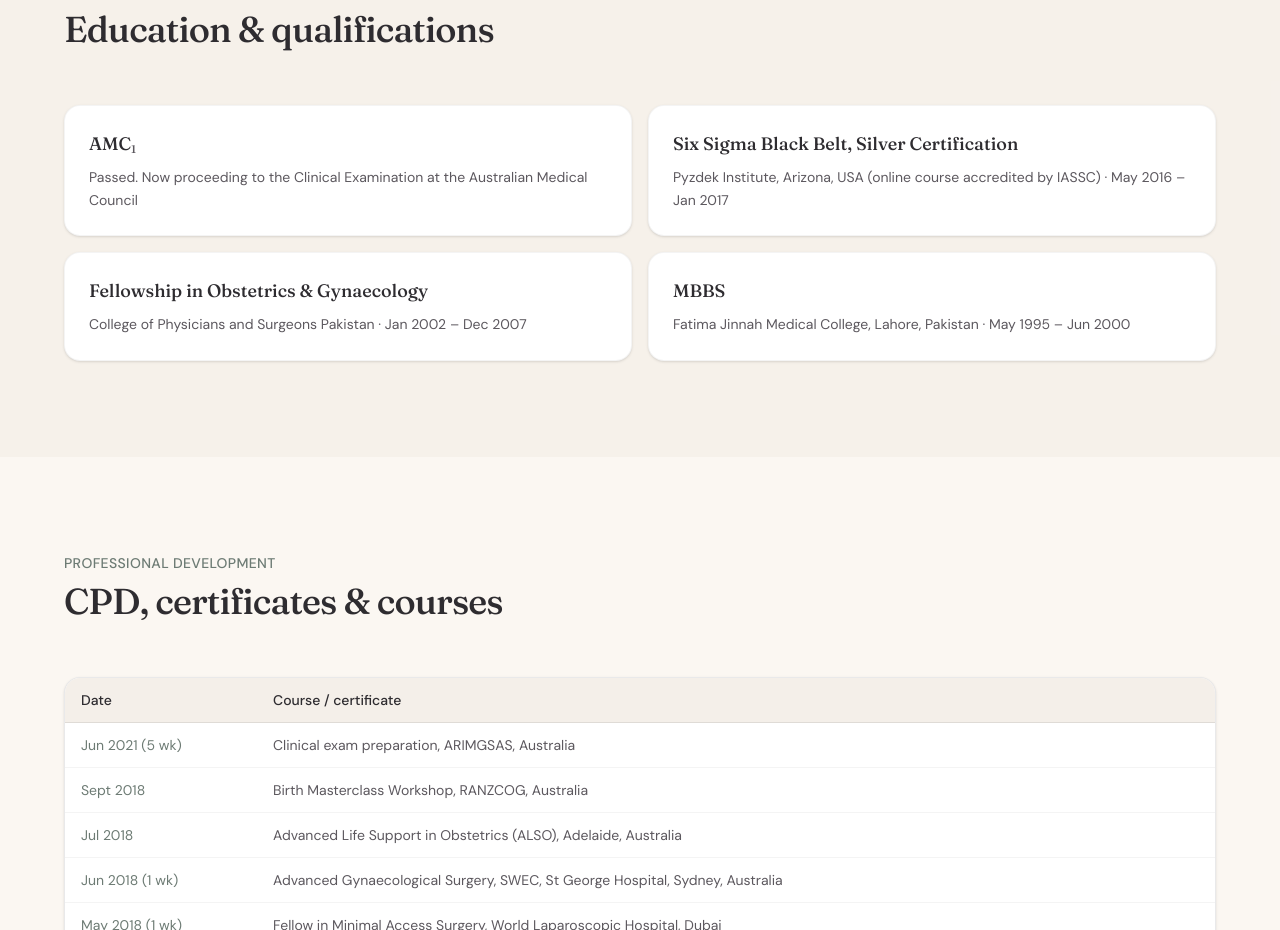
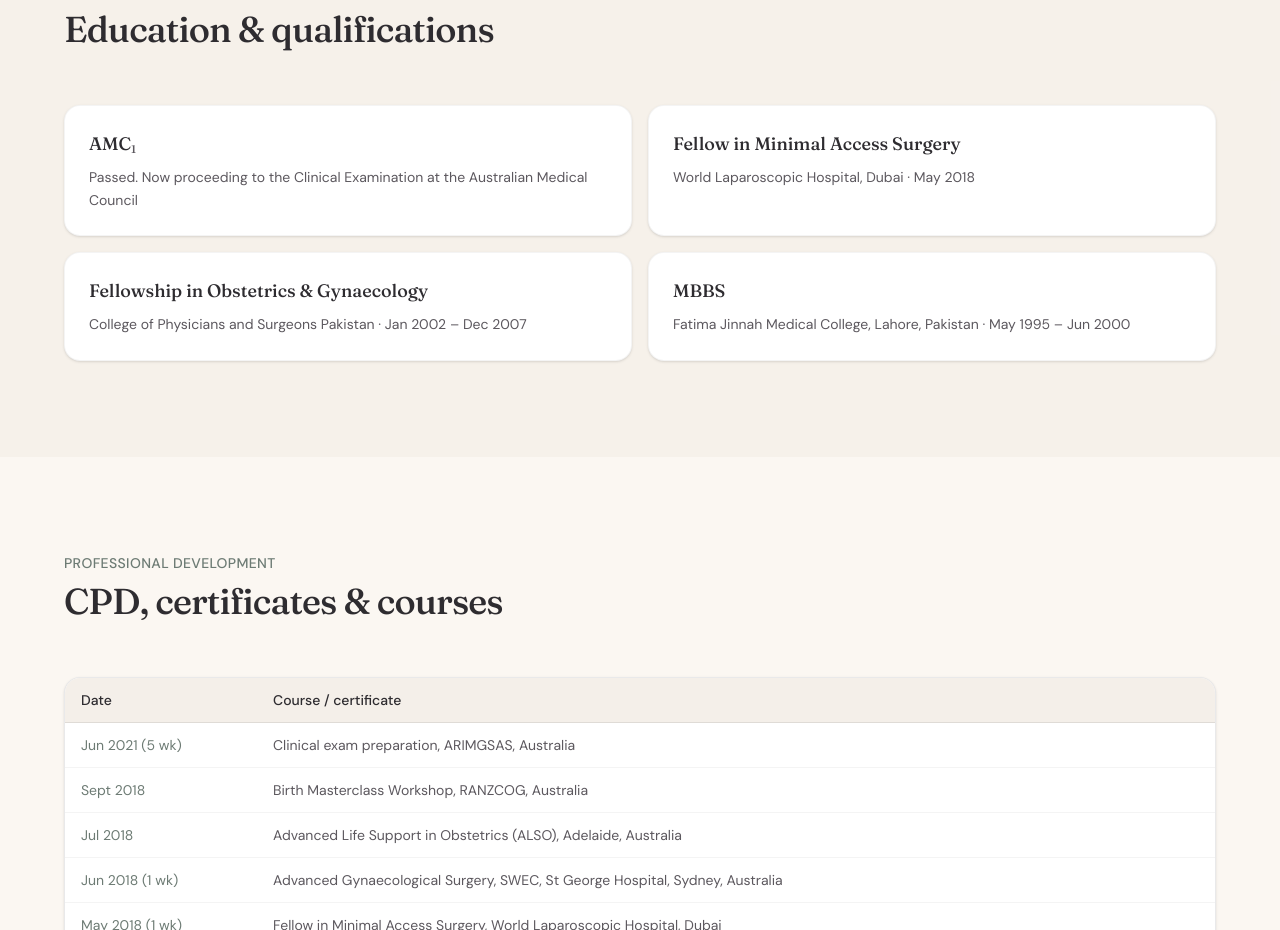
Before and after one commit to Ahmad-mukhtar07/Dr-Nasreen-Sial, a React (Vite) app: page / in a window 1280 px wide. Shown: the part 5762-6692 px from the top of the page. Built offline with nearby package versions, Linux system fonts and the light colour scheme.

Commit message:
Swapped black belt qualifiaction with minimal access surgery

```diff
--- a/src/content/siteContent.ts
+++ b/src/content/siteContent.ts
@@ -280,8 +280,8 @@ export const education = [
     detail: 'Passed. Now proceeding to the Clinical Examination at the Australian Medical Council',
   },
   {
-    title: 'Six Sigma Black Belt, Silver Certification',
-    detail: 'Pyzdek Institute, Arizona, USA (online course accredited by IASSC) · May 2016 – Jan 2017',
+    title: 'Fellow in Minimal Access Surgery',
+    detail: 'World Laparoscopic Hospital, Dubai · May 2018',
   },
   {
     title: 'Fellowship in Obstetrics & Gynaecology',
```
